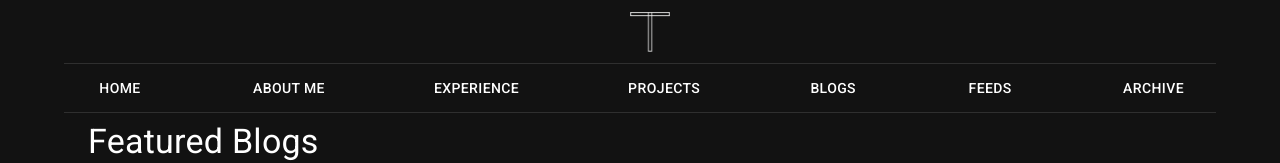
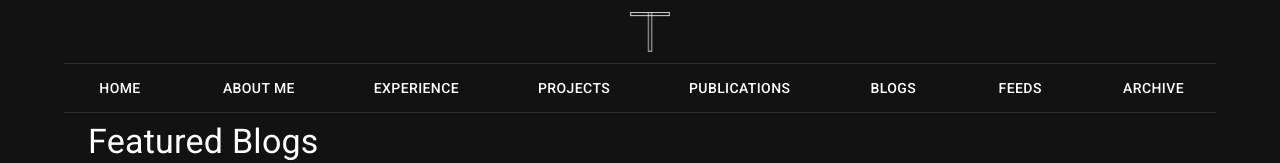
Before and after one commit to Tanmay-Borde/my-portfolio, a React (Create React App) app: page /about in a window 1280 px wide. Shown: the top 163 px of the page. Built offline with nearby package versions, Linux system fonts and the light colour scheme.

Commit message:
Publications Tab added again. Email Tooltip correction.

```diff
--- a/src/App.js
+++ b/src/App.js
@@ -24,7 +24,7 @@ const sections = [
   { title: 'About Me', url: '/about' },
   { title: 'Experience', url: '/experience' },
   { title: 'Projects', url: '/projects' },
-  // { title: 'Publications', url: '/publications' },
+  { title: 'Publications', url: '/publications' },
   { title: 'Blogs', url: '/blogs' },
   { title: 'Feeds', url: '/feeds' },
   { title: 'Archive', url: '/archive' },
--- a/src/components/Header.js
+++ b/src/components/Header.js
@@ -157,7 +157,7 @@ function Header(props) {
                 </Typography>
                 <Stack direction="row" spacing={2} sx={{ justifyContent: 'center', alignItems: 'center' }}>
                   <Link href="mailto:tanmayborde64@gmail.com?subject=Hi from the Blogfolio" underline="none" target="_blank">
-                    <Tooltip title='E-mail' placement='left' arrow>
+                    <Tooltip title='E-mail' placement='top' arrow>
                       <EmailIcon fontSize='small' />
                     </Tooltip>
                   </Link>
```
